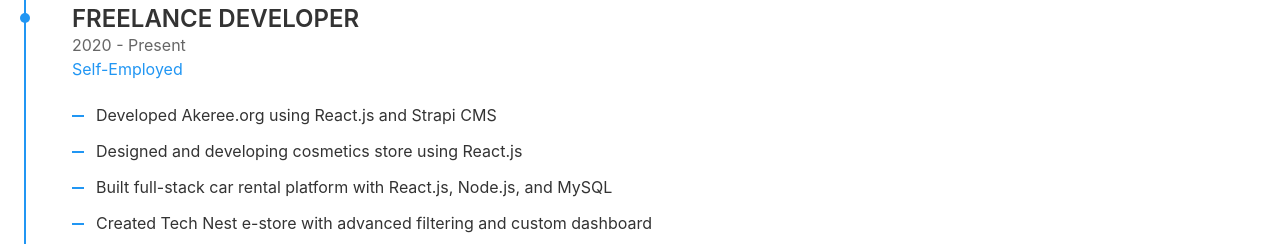
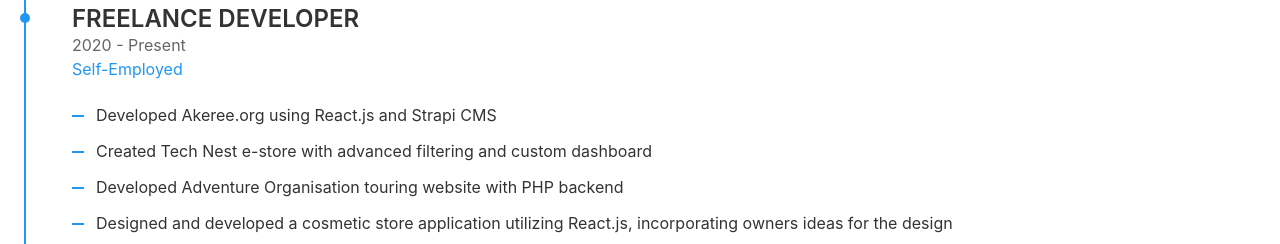
Before and after one commit to BledorPireci/ModernUi-Portfolio, a website built with Vite: page index.html in a window 1280 px wide. Shown: the part 2980-3224 px from the top of the page. Built offline with nearby package versions, Linux system fonts and the light colour scheme.

Commit message:
texts changes - Final

```diff
--- a/index.html
+++ b/index.html
@@ -185,8 +185,6 @@
                             </div>
                             <div class="responsibilities">
                                 <div class="responsibility">Developed Akeree.org using React.js and Strapi CMS</div>
-                                <div class="responsibility">Designed and developing cosmetics store using React.js</div>
-                                <div class="responsibility">Built full-stack car rental platform with React.js, Node.js, and MySQL</div>
                                 <div class="responsibility">Created Tech Nest e-store with advanced filtering and custom dashboard</div>
                                 <div class="responsibility">Developed Adventure Organisation touring website with PHP backend</div>
                                 <div class="responsibility">Designed and developed a cosmetic store application utilizing React.js, incorporating owners ideas for the design</div>
```
